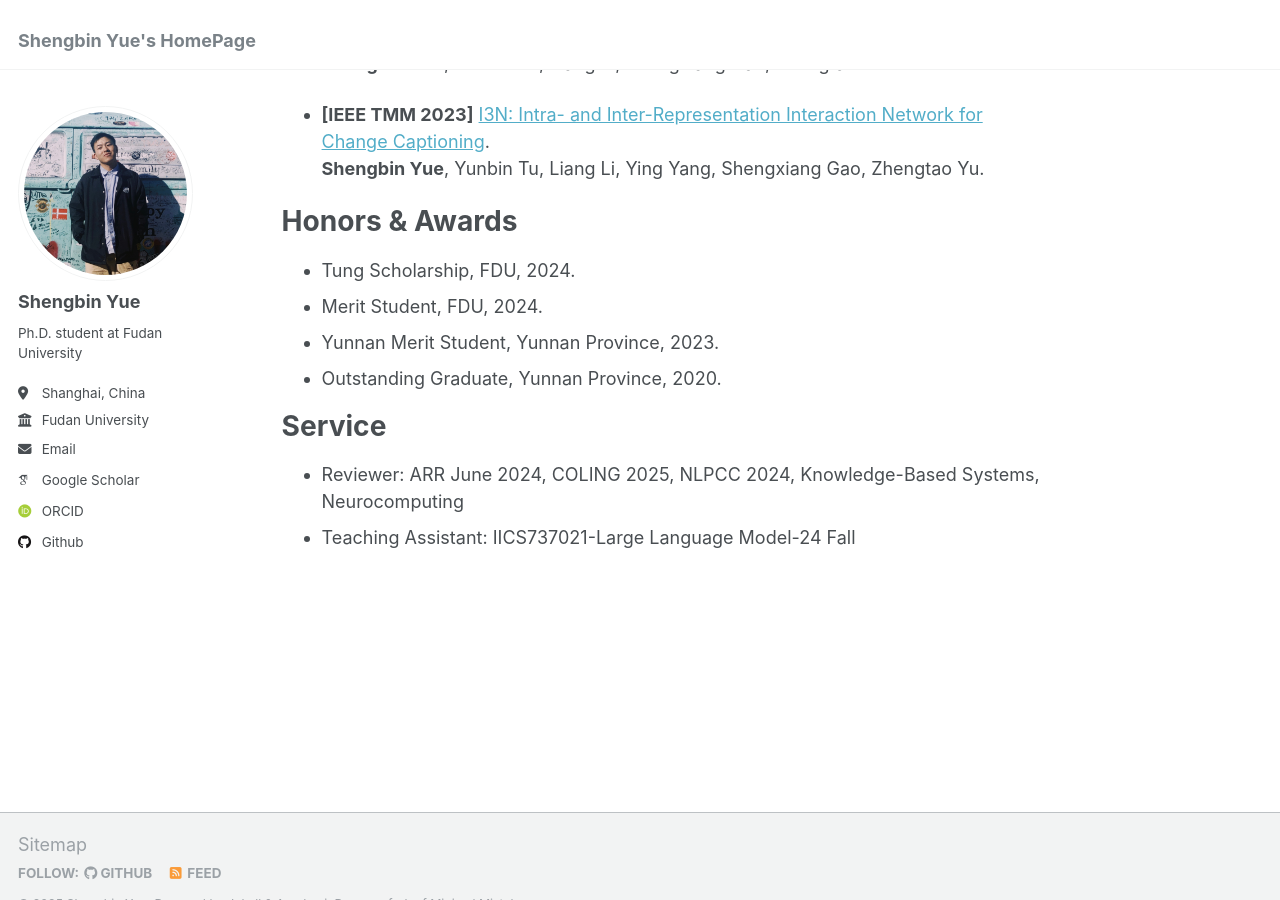
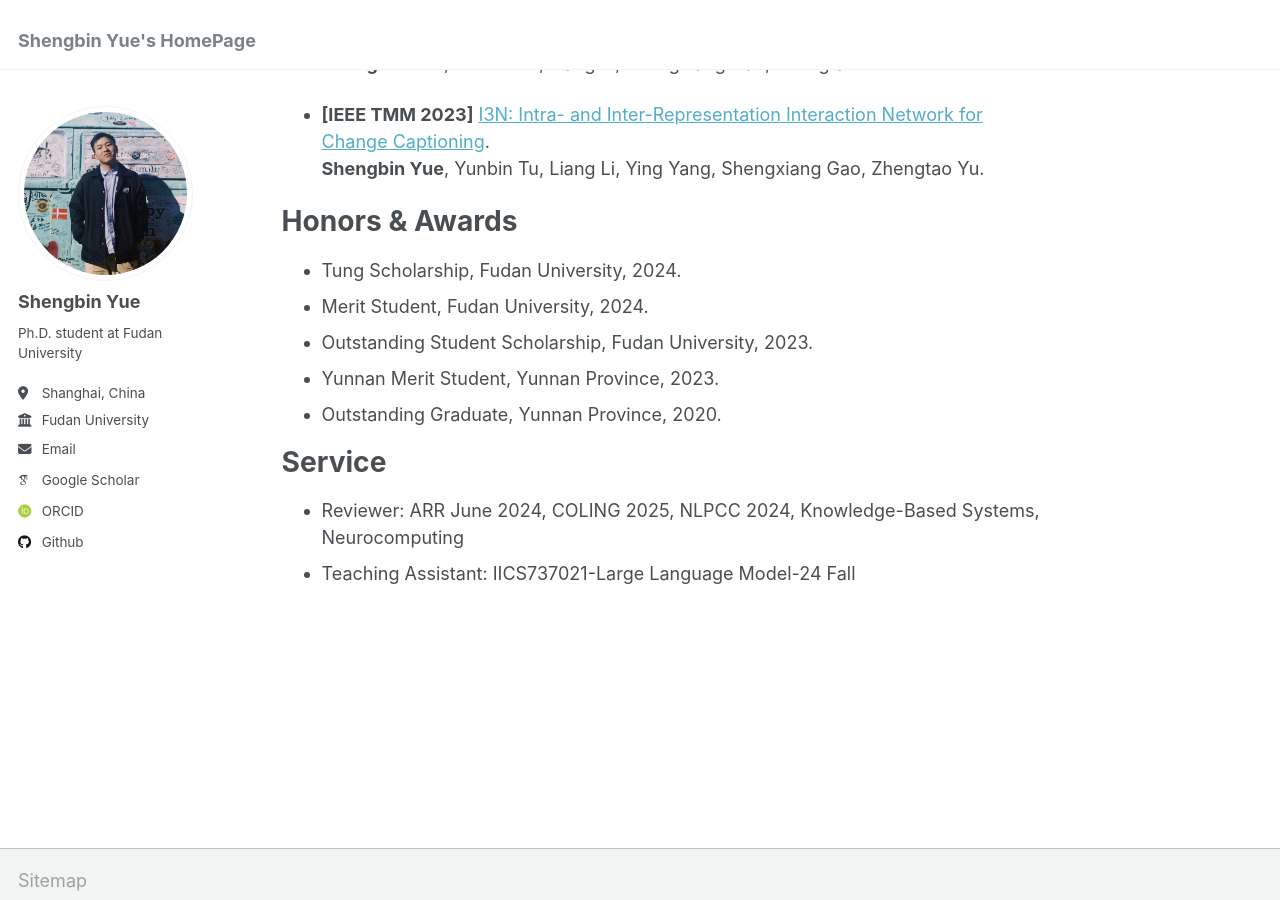
Before and after one commit to yueshengbin/yueshengbin.github.io, a Jekyll site: the page built from _pages/about.md, in a window 1280 px wide and 900 px high, scrolled down 1523 px. Built offline with Jekyll 4.4.1, drawn with Linux system fonts in a browser that asks for light colours; some web fonts are replaced.

Commit message:
Update about.md

```diff
--- a/_pages/about.md
+++ b/_pages/about.md
@@ -57,8 +57,9 @@ Publications
 
 Honors & Awards
 ======
-* Tung Scholarship, FDU, 2024.
-* Merit Student, FDU, 2024.
+* Tung Scholarship, Fudan University, 2024.
+* Merit Student, Fudan University, 2024.
+* Outstanding Student Scholarship, Fudan University, 2023.
 * Yunnan Merit Student, Yunnan Province, 2023.
 * Outstanding Graduate, Yunnan Province, 2020.
 
```
